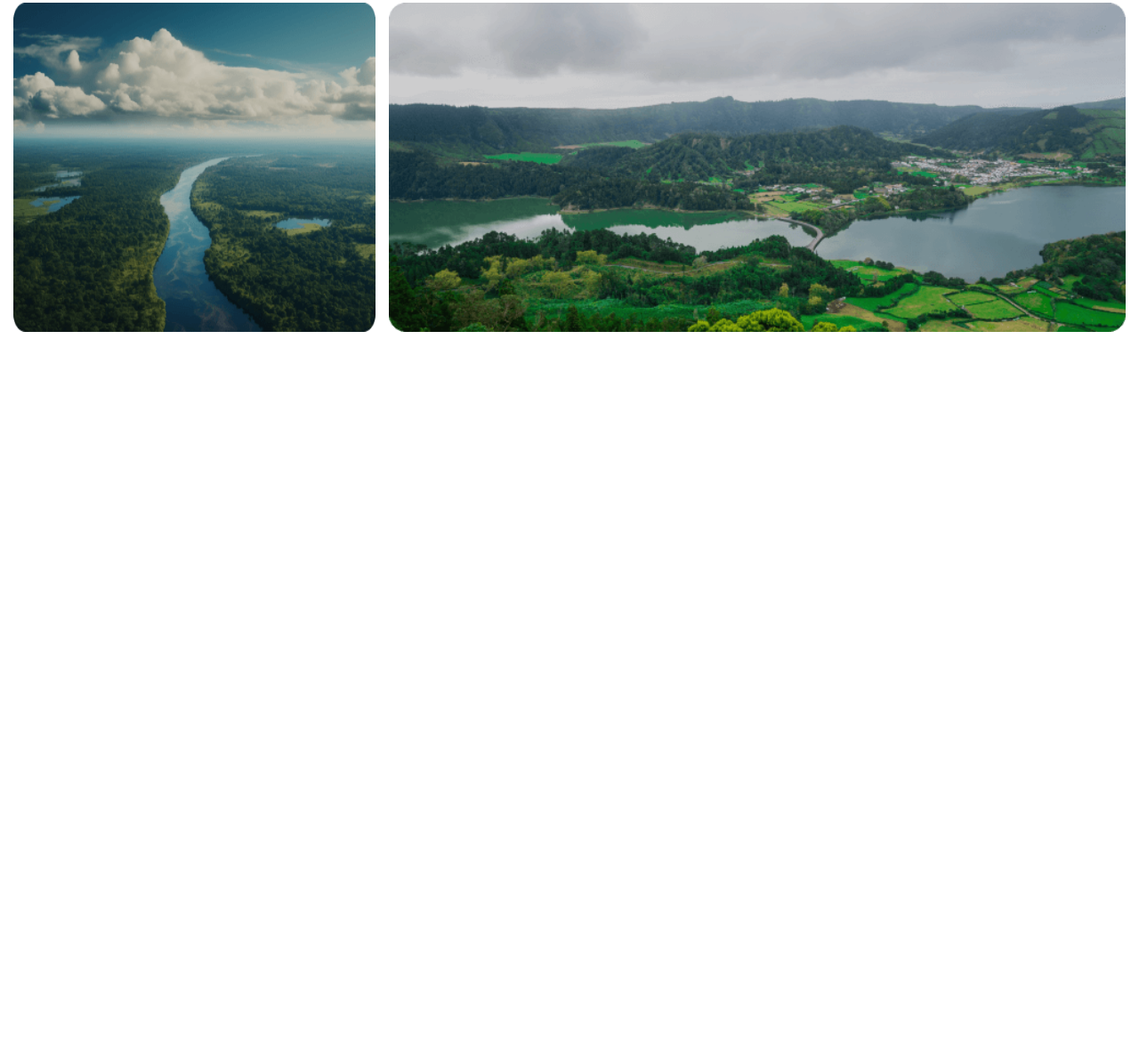
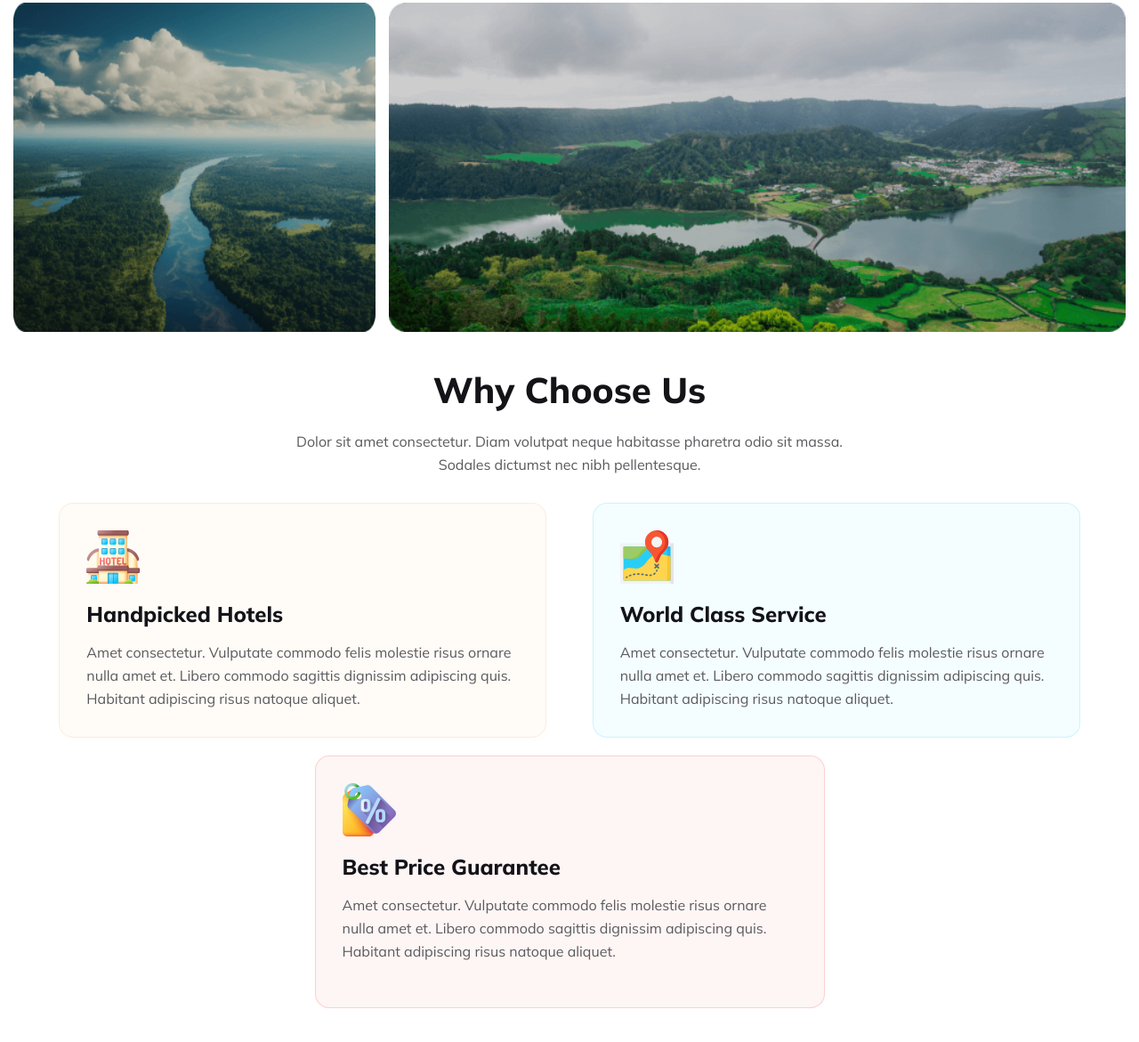
Before and after one commit to airabiul/travel-love-bd, a plain HTML site: page index.html in a window 1280 px wide. Shown: the part 2248-3419 px from the top of the page at 89% size. Before the commit the page ends 2621 px from the top, so only its background shows below. Drawn offline with Linux system fonts and the light colour scheme.

Commit message:
why choose us section complet

```diff
--- a/index.html
+++ b/index.html
@@ -87,6 +87,34 @@
                 <img class="Rectangle-10" src="./Rectangle-10.png" alt="">
             </div>
         </section>
+        <section>
+            <div class="choose-section">
+                <div class="choose-text-container">
+                    <h2 class="choose-title">Why Choose Us</h2>
+                    <p class="choose-description">Dolor sit amet consectetur. Diam volutpat neque habitasse pharetra odio sit massa. Sodales dictumst nec nibh pellentesque.</p>
+                </div>
+            </div>
+            <div class="card-container">
+                <div class="two-card-contant">
+                    <div class="card-1">
+                        <img class="card-1-image" src="./hotel-1.svg" alt="">
+                        <h4 class="card-1-title">Handpicked Hotels</h4>
+                        <p class="card-1-description">Amet consectetur. Vulputate commodo felis molestie risus  ornare nulla amet et. Libero commodo sagittis dignissim adipiscing quis. Habitant adipiscing risus natoque aliquet.</p>
+                     </div>
+                     <div class="card-2">
+                        <img class="card-1-image" src="./map-1.svg" alt="">
+                        <h4 class="card-1-title">World Class Service</h4>
+                        <p class="card-1-description">Amet consectetur. Vulputate commodo felis molestie risus  ornare nulla amet et. Libero commodo sagittis dignissim adipiscing quis. Habitant adipiscing risus natoque aliquet. </p>
+                    </div>
+                </div>
+                    <div class="card-3-container">
+                        <img class="card-1-image" src="./price-tag-1.svg" alt="">
+                        <h4 class="card-1-title">Best Price Guarantee</h4>
+                        <p class="card-1-description">Amet consectetur. Vulputate commodo felis molestie risus  ornare nulla amet et. Libero commodo sagittis dignissim adipiscing quis. Habitant adipiscing risus natoque aliquet. </p>
+
+                    </div>
+            </div>
+        </section>
     </main>
     <footer>
 
--- a/responsive.css
+++ b/responsive.css
@@ -89,4 +89,38 @@
     grid-column: 1 / span 6;
     grid-row: 7 / span 1;
   }
+  .choose-title{
+    font-size: 20px;
+  }
+  .choose-description {
+    width: 300px;
+  }
+  .two-card-contant {
+    display: flex;
+    flex-direction: column;
 }
+.card-3-container{
+    width: 335px;
+    height: 350px;
+}
+.card-1-description{
+    width: 250px;
+}
+.card-1, .card-2, .card-3-container{
+    width: 295px;
+
+}
+.card-1, .card-2{
+    margin-left: 8px;
+}
+.card-1{
+    margin-bottom: 20px;
+}
+.card-1-title {
+    margin-top: 5px;
+    margin-bottom: 5px;
+
+
+
+
+}
--- a/style.css
+++ b/style.css
@@ -259,42 +259,130 @@
   margin: 0 auto;
   margin-bottom: 50px;
 }
-.destination-img-gallary{
+.destination-img-gallary {
   display: grid;
   grid-template-columns: repeat(12, 1fr);
-  grid-template-rows:3, 1fr;
+  grid-template-rows: 3, 1fr;
   gap: 15px;
 }
-.destination-img-gallary img{
+.destination-img-gallary img {
   width: 100%;
   height: 100%;
 }
-.Rectangle-5{
+.Rectangle-5 {
   grid-column: 1 / span 6;
   grid-row: 1 / span 1;
 }
-.Rectangle-8{
+.Rectangle-8 {
   grid-column: 7 / span 6;
   grid-row: 1 / span 1;
 }
-.Rectangle-6{
+.Rectangle-6 {
   grid-column: 1 / span 4;
   grid-row: 2 / span 1;
 }
-.Rectangle-7{
-  grid-column: 5 / span 6 ;
+.Rectangle-7 {
+  grid-column: 5 / span 6;
   grid-row: 2 / span 1;
 }
-.Rectangle-9{
-  grid-column: 11 / span 2 ;
+.Rectangle-9 {
+  grid-column: 11 / span 2;
   grid-row: 2 / span 1;
 }
-.Rectangle-11{
+.Rectangle-11 {
   grid-column: 1 / span 4;
   grid-row: 3 / span 1;
 }
-.Rectangle-10{
+.Rectangle-10 {
   grid-column: 5 / span 8;
   grid-row: 3 / span 1;
 }
 /* destination-section style end */
+
+/* choose section style satrt */
+.choose-section {
+  max-width: 1250px;
+  margin: 0 auto;
+}
+.choose-text-container {
+  display: flex;
+  flex-direction: column;
+  align-items: center;
+}
+.choose-title {
+  color: #131318;
+  text-align: center;
+  font-size: 40px;
+  font-style: normal;
+  font-weight: 800;
+  line-height: normal;
+  margin-top: 40px;
+  margin-bottom: 20px;
+}
+.choose-description {
+  width: 643px;
+  text-align: center;
+  color: rgba(19, 19, 24, 0.7);
+  font-family: Mulish;
+  font-size: 16px;
+  font-style: normal;
+  font-weight: 400;
+  line-height: 26px;
+}
+.card-container {
+  max-width: 1250px;
+  min-height: 400px;
+  margin: 0 auto;
+}
+.two-card-contant {
+  display: flex;
+  justify-content: space-evenly;
+  margin-top: 30px;
+}
+.card-1 {
+  border-radius: 16px;
+  border: 1px solid rgba(251, 181, 99, 0.2);
+  background: rgba(251, 181, 99, 0.05);
+  padding: 30px;
+}
+.card-1-image {
+  width: 60px;
+  height: 60px;
+}
+.card-2 {
+  border-radius: 16px;
+  border: 1px solid rgba(41, 206, 246, 0.2);
+  background: rgba(41, 206, 246, 0.05);
+  padding: 30px;
+}
+.card-1-title {
+  color: #131318;
+  text-align: left;
+  font-size: 24px;
+  font-style: normal;
+  font-weight: 800;
+  line-height: normal;
+  margin-top: 15px;
+  margin-bottom: 15px;
+}
+.card-1-description {
+  color: #5a5a5d;
+  font-size: 16px;
+  font-style: normal;
+  font-weight: 400;
+  line-height: 26px;
+  width: 486px;
+}
+.card-3-container {
+  width: 573px;
+  height: 284px;
+  border-radius: 16px;
+  border: 1px solid rgba(233, 68, 68, 0.2);
+  background: rgba(233, 68, 68, 0.05);
+  margin: 0 auto;
+  margin-top: 20px;
+  padding: 30px;
+  margin-bottom: 60px;
+}
+
+/* choose section style end */
```
Also changed, not shown: hotel-1.svg (added), map-1.svg (added), price-tag-1.svg (added).
